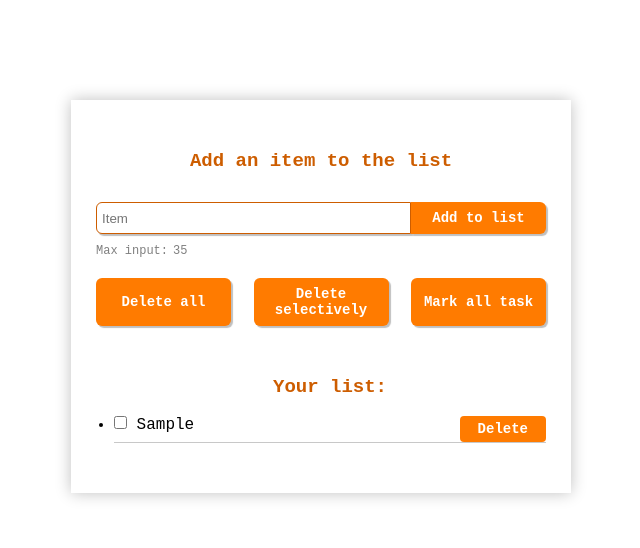
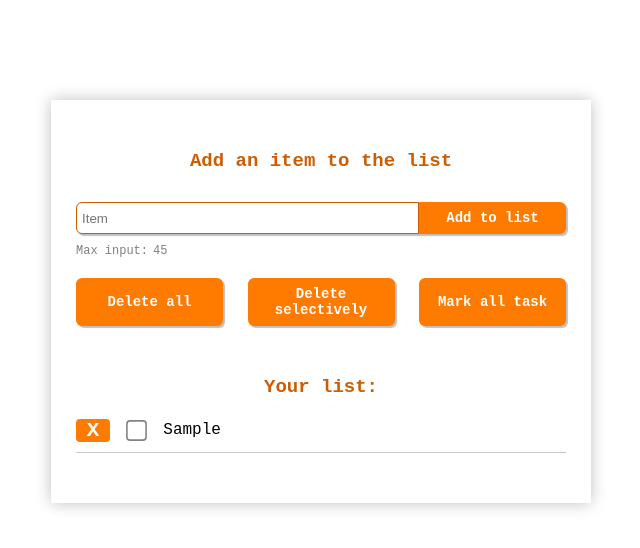
Before and after one commit to EkaterinaKhmara/Project-TODOlist, a plain HTML site: page index.html in a window 1280 px wide. Both pictures are taken after typing "Sample" into the empty fields and a click on the button "Add to list". Shown: the whole page, without its empty margins (319-959 px from the left). Drawn offline with Linux system fonts and the light colour scheme.

Commit message:
increased the number of characters, not a big change of styles for input

```diff
--- a/css/style.css
+++ b/css/style.css
@@ -10,7 +10,7 @@
 }
 
 .mainBox .inputBox{
-    width: 500px;
+    width: 540px;
     height: auto;
     margin: 100px auto;
     padding: 50px 25px;
@@ -109,27 +109,9 @@
     background: rgb(255, 145, 0);
 }
 
-.butDel{
-    width: 20%;
-    background: rgb(255, 123, 0);
-    padding: 5px;
-    border: none;
-    color: white;
-    font-size: 14px;
-    border-radius: 4px;
-    font-family: monospace;
-    float: right;
-}
-
-.butDel:hover{
-    cursor: pointer;
-    background: rgb(255, 145, 0);
-}
-
 .mainBox .inputBox .outputBox{
     width: 100%;
     height: auto;
-    padding: 0 0 0 18px;
 }
 
 .mainBox .inputBox .outputBox ul li{
@@ -138,4 +120,35 @@
     text-align: left;
     font-family: monospace;
     font-size: 16px;
+    list-style-type: none;
+    display: flex;
+    justify-content: flex-start;
+    align-items: center;
 }
+
+.butDel{
+    width: 7%;
+    background: rgb(255, 123, 0);
+    border: none;
+    color: white;
+    font-size: 21px;
+    border-radius: 4px;
+    font-family: monospace;
+    margin: 0 15px 0 0;
+}
+
+.butDel:hover{
+    cursor: pointer;
+    background: rgb(255, 145, 0);
+}
+
+.label{
+    padding: 5px;
+}
+
+.chboxInput{
+    transform: scale(1.6);
+    opacity: 0.9;
+    cursor: pointer;
+    margin: 0 15px 0 5px;
+}
--- a/index.html
+++ b/index.html
@@ -18,7 +18,7 @@
             </div>
             <div class="maxInputEnter" id="maxInputEnter">
                 <p>Max input: </p>
-                <p id="numInpt">35</p>
+                <p id="numInpt">45</p>
             </div>
             <div class="buttons">
                 <button class="buttonDel" id="butDelAll"><b>Delete all</b></button>
--- a/js/script.js
+++ b/js/script.js
@@ -8,7 +8,7 @@ const numberInput = document.getElementById("numInpt");
 
 
 inputVal.oninput = function(){
-    inputVal.value = inputVal.value.substring(0, 35);
+    inputVal.value = inputVal.value.substring(0, 45);
     const valEnterInpt = parseInt(numberInput.innerHTML, 10);
     const counting = valEnterInpt - 1;
         if(counting == -1) return 0;
@@ -17,7 +17,7 @@ inputVal.oninput = function(){
     document.onkeydown = function(e) {
         const countingBack = valEnterInpt + 1;
         if(e.keyCode === 8){
-            if(countingBack == 37) return 35;
+            if(countingBack == 47) return 45;
         numberInput.innerHTML = `${countingBack}`;
         }
     }
@@ -33,11 +33,11 @@ function clickAddButt(){
     if(inputVal.value.trim()){
         inputVal.style.border = "1px solid #cd5d00";
         ulVal.insertAdjacentHTML('beforeend', `<li>
-        <input type="checkbox" onclick="eventChkbox(event)" name="todoList">
-        <label contenteditable="true">${inputVal.value}</label>
-        <button class="butDel" onclick="delSomeTask(event)"><b>Delete</b></button></li>`);
+        <button class="butDel" onclick="delSomeTask(event)"><b>X</b></button>
+        <input class="chboxInput" type="checkbox" onclick="eventChkbox(event)" name="todoList">
+        <label class="label" contenteditable="true">${inputVal.value}</label></li>`);
         inputVal.value = "";
-        numberInput.innerHTML = "35";
+        numberInput.innerHTML = "45";
     }else{
         inputVal.style.border = "3px solid red";
     }
```
